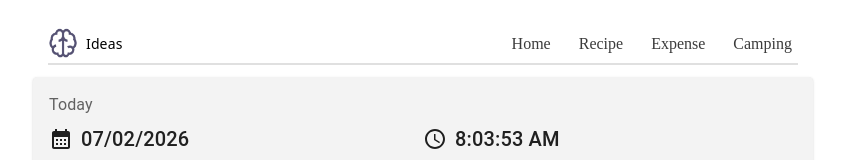
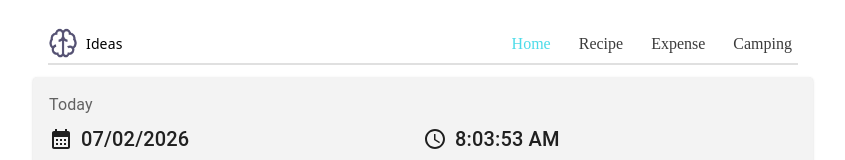
Before and after one commit to gogopeggy/Web, a React (Create React App) app: page / in a window 1280 px wide. Shown: the top 160 px of the page, without its empty margins (217-1062 px from the left). Built offline with nearby package versions, Linux system fonts and the light colour scheme; no server answers.

Commit message:
add class for navbar

```diff
--- a/src/index.css
+++ b/src/index.css
@@ -22,6 +22,10 @@
   margin-left: auto;
 }
 
+.navactive {
+  color: #4cdce9 !important;
+}
+
 .navbar a {
   margin-left: 16px;
   text-decoration: none;
@@ -31,7 +35,7 @@
 }
 
 .navbar a:hover {
-  color: #4cdde9;
+  color: #4cdce9;
 }
 
 .content {
```
